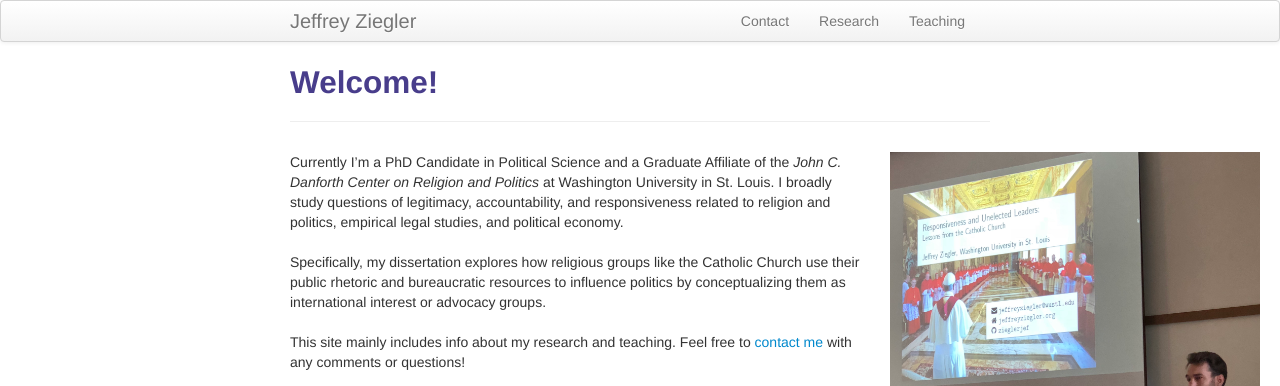
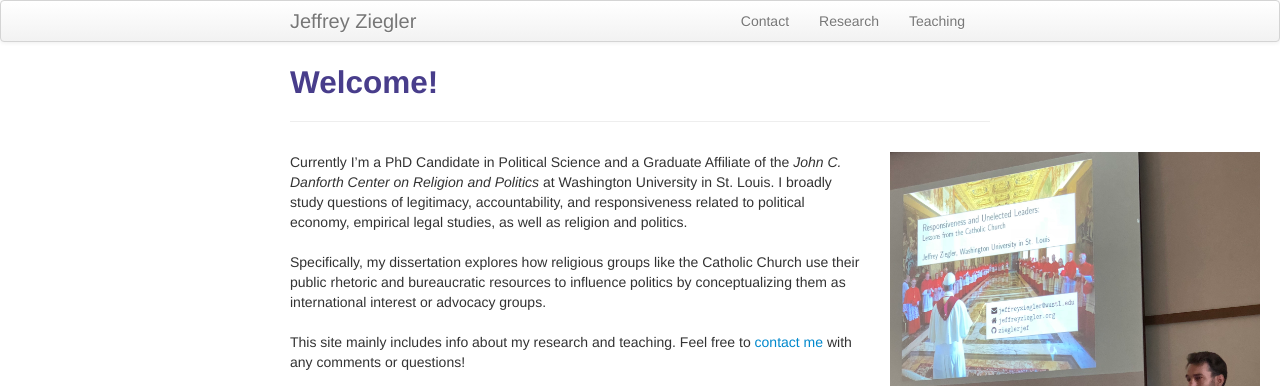
Before and after one commit to zieglerjef/zieglerjef.github.io, a Jekyll site: the page built from index.md, in a window 1280 px wide. Shown: the top 386 px of the page. Built offline with Jekyll 4.4.1, drawn with Linux system fonts in a browser that asks for light colours.

Commit message:
Update index.md

```diff
--- a/index.md
+++ b/index.md
@@ -7,7 +7,7 @@
 	<div class="row-fluid">
 		<div class="span6">
 
-Currently I’m a PhD Candidate in Political Science and a Graduate Affiliate of the <i>John C. Danforth Center on Religion and Politics</i> at Washington University in St. Louis. I broadly study questions of legitimacy, accountability, and responsiveness related to religion and politics, empirical legal studies, and political economy.<br/><br/>
+Currently I’m a PhD Candidate in Political Science and a Graduate Affiliate of the <i>John C. Danforth Center on Religion and Politics</i> at Washington University in St. Louis. I broadly study questions of legitimacy, accountability, and responsiveness related to political economy, empirical legal studies, as well as religion and politics.<br/><br/>
 
 Specifically, my dissertation explores how religious groups like the Catholic Church use their public rhetoric and bureaucratic resources to influence politics by conceptualizing them as international interest or advocacy groups. <br/><br/>
 
```
